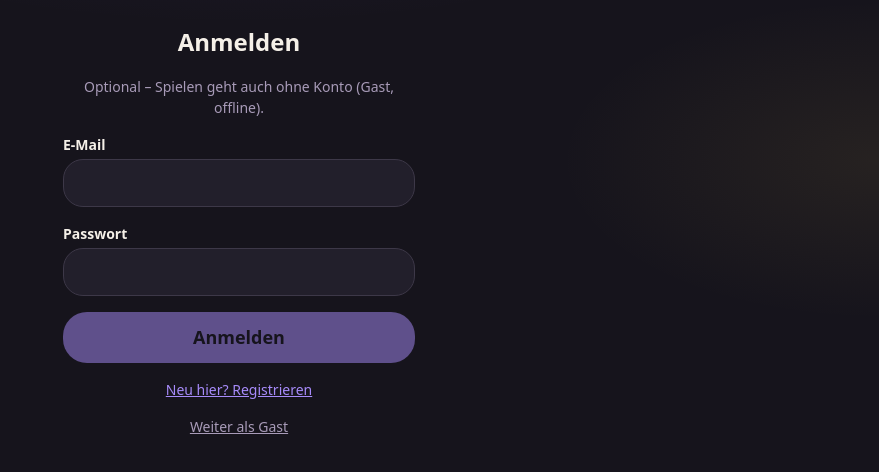
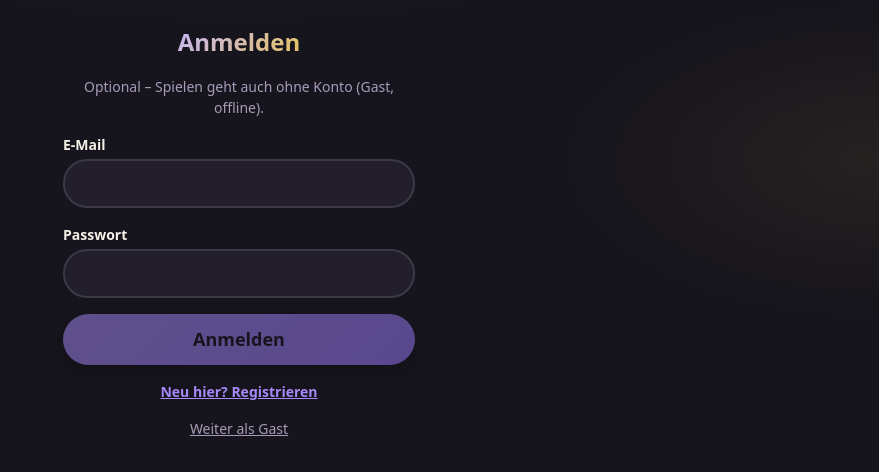
Before and after one commit to TE-Tools/TE-Mini-Games, a React (Vite) app: page /auth in a window 1280 px wide. Shown: the top 472 px of the page, without its empty margins (401-1280 px from the left). Built offline with nearby package versions, Linux system fonts and the light colour scheme; no server answers.

Commit message:
fix: theme-color soft-dark, restore types build, auth polish

```diff
--- a/index.html
+++ b/index.html
@@ -4,7 +4,7 @@
     <meta charset="UTF-8" />
     <link rel="icon" type="image/svg+xml" href="/favicon.svg" />
     <meta name="viewport" content="width=device-width, initial-scale=1.0, viewport-fit=cover" />
-    <meta name="theme-color" content="#7c5cfc" />
+    <meta name="theme-color" content="#16141c" />
     <meta name="description" content="TE-Mini Games – Kurze Geschicklichkeits-, Gedächtnis-, Reaktions- und Logikspiele. Nur noch eine Runde." />
     <meta name="apple-mobile-web-app-capable" content="yes" />
     <meta name="apple-mobile-web-app-status-bar-style" content="black-translucent" />
--- a/src/auth/AuthPage.module.css
+++ b/src/auth/AuthPage.module.css
@@ -14,6 +14,10 @@
 .title {
   font-size: var(--text-2xl);
   font-weight: 800;
+  background: linear-gradient(135deg, #c4b5fd, #e6c35c);
+  -webkit-background-clip: text;
+  background-clip: text;
+  color: transparent;
 }
 
 .hint {
@@ -33,28 +37,34 @@
   width: 100%;
   text-align: left;
   font-size: var(--text-sm);
-  font-weight: 600;
+  font-weight: 700;
 }
 
 .input {
   font: inherit;
   padding: var(--space-3);
-  border: 1px solid var(--color-border);
-  border-radius: var(--radius-lg);
+  border: 2px solid var(--color-border);
+  border-radius: var(--radius-xl);
   background: var(--color-bg-elevated);
   color: var(--color-text);
   min-height: var(--touch-min);
+}
+
+.input:focus {
+  border-color: var(--color-primary);
+  outline: none;
 }
 
 .primaryBtn {
   min-height: var(--touch-min);
   width: 100%;
   padding: var(--space-3);
-  background: var(--color-primary);
+  background: linear-gradient(135deg, var(--color-primary), #9b7cff);
   color: var(--color-primary-text);
-  border-radius: var(--radius-xl);
-  font-weight: 700;
+  border-radius: var(--radius-2xl);
+  font-weight: 800;
   font-size: var(--text-lg);
+  box-shadow: var(--shadow-md);
 }
 
 .primaryBtn:disabled {
@@ -65,6 +75,7 @@
   font-size: var(--text-sm);
   color: var(--color-primary);
   text-decoration: underline;
+  font-weight: 600;
 }
 
 .link {
@@ -76,4 +87,5 @@
 .error {
   color: var(--color-danger);
   font-size: var(--text-sm);
+  font-weight: 600;
 }
--- a/src/games/what-is-missing/definition.ts
+++ b/src/games/what-is-missing/definition.ts
@@ -10,7 +10,7 @@ export const whatIsMissingGame: GameDefinition = {
   icon: '👁️',
   maxLevel: 100,
   createLevel: (level, seed) => {
-    const cfg = createWhatIsMissingLevel(level, seed)
+    const cfg = createWhatIsMissingLevel(level, seed == null ? undefined : String(seed))
     return {
       level: cfg.level,
       objectCount: cfg.objectCount,
--- a/tsconfig.app.json
+++ b/tsconfig.app.json
@@ -18,7 +18,6 @@
     "paths": {
       "@/*": ["src/*"]
     },
-    "ignoreDeprecations": "6.0",
 
     "strict": true,
     "noUnusedLocals": true,
--- a/vite.config.ts
+++ b/vite.config.ts
@@ -15,8 +15,8 @@ export default defineConfig({
         short_name: 'TE-Mini Games',
         description:
           'Kurze Geschicklichkeits-, Gedächtnis-, Reaktions- und Logikspiele. Nur noch eine Runde.',
-        theme_color: '#7c5cfc',
-        background_color: '#fefbf3',
+        theme_color: '#16141c',
+        background_color: '#16141c',
         display: 'standalone',
         orientation: 'portrait-primary',
         start_url: '/',
```
